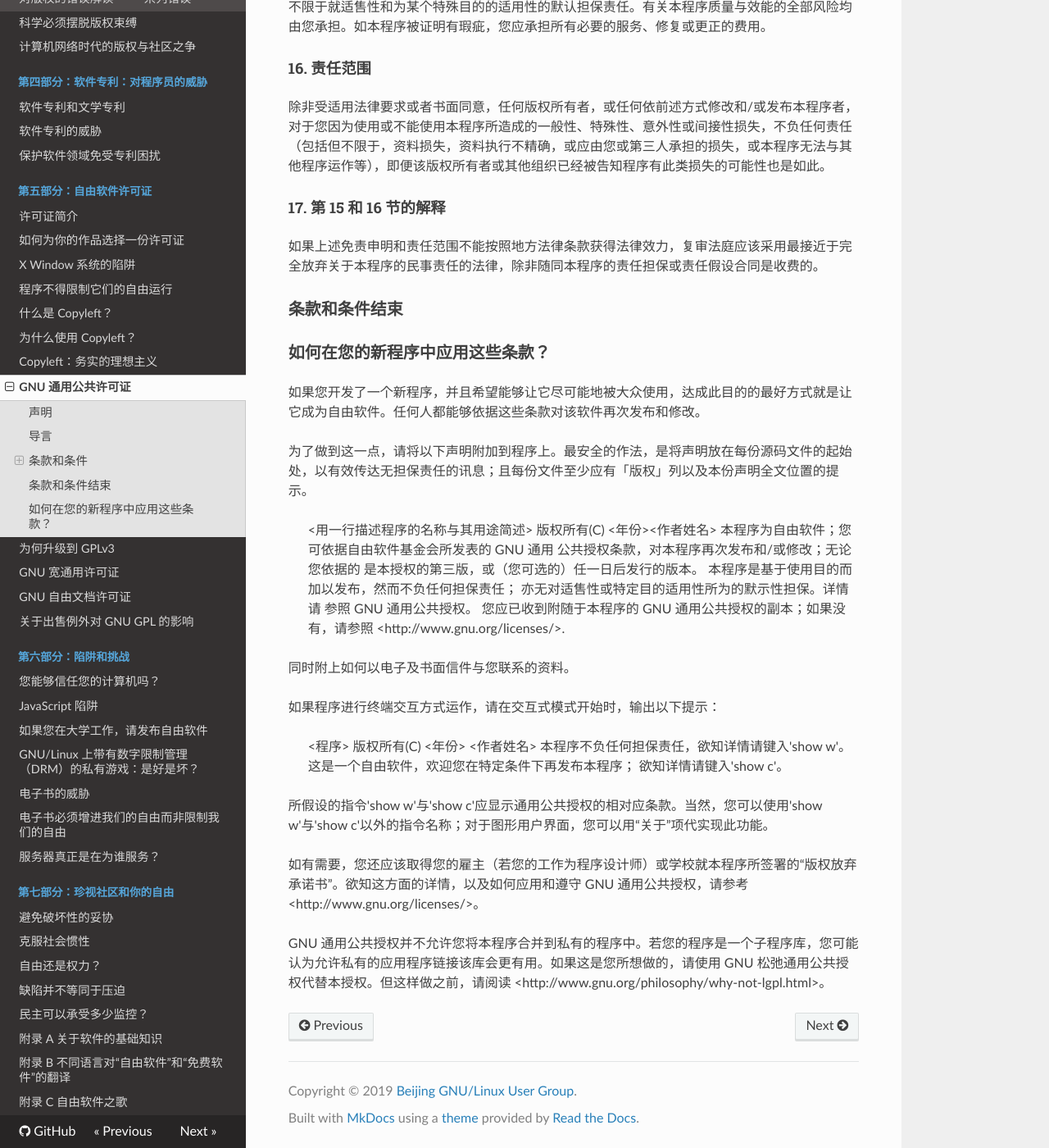
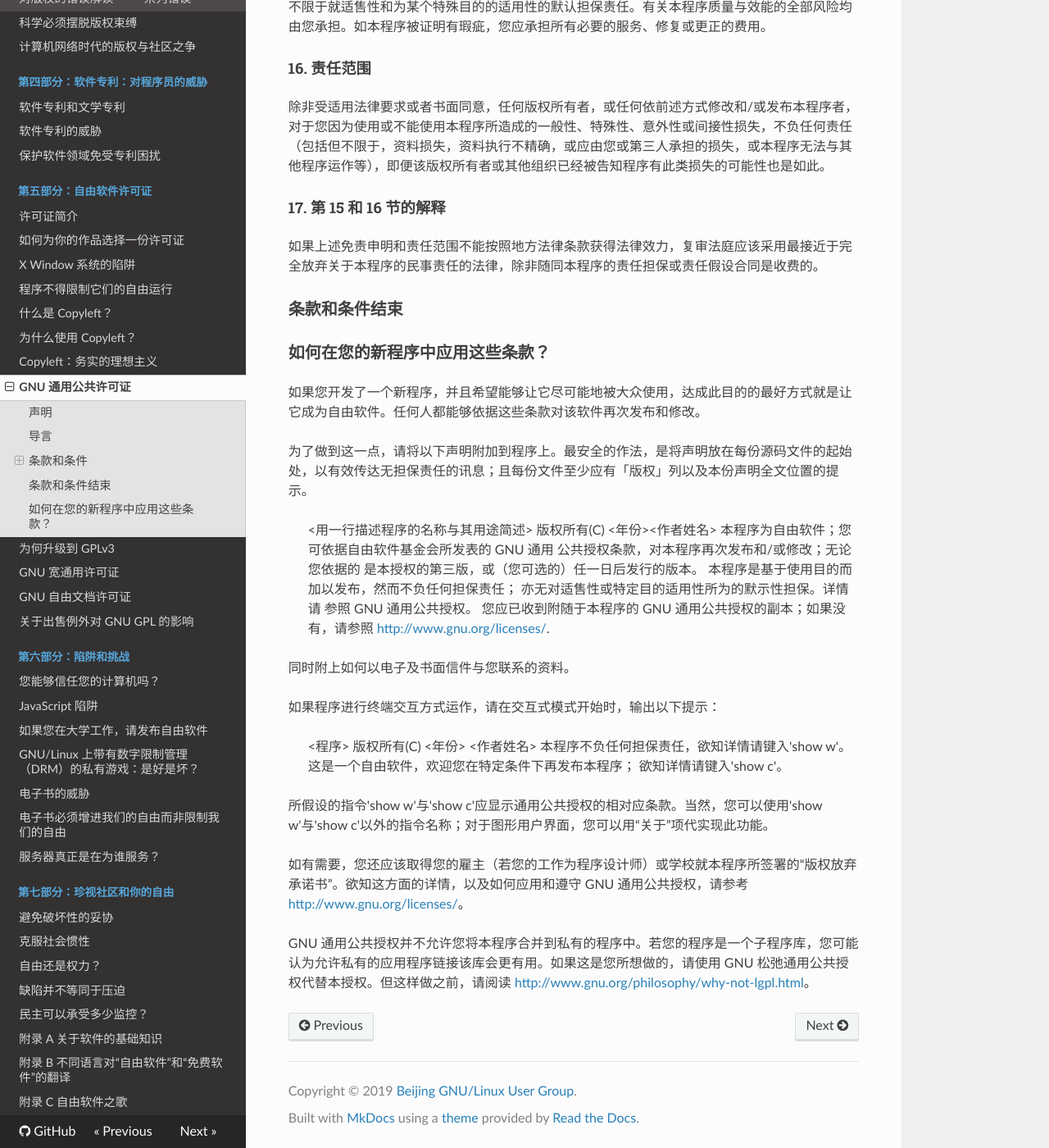
Before and after one commit to beijinglug/fsfs-zh, an MkDocs documentation site: the page built from docs/gpl.md, in a window 1280 px wide and 1400 px high, scrolled down 9166 px. Shown: the whole window at 82% size. Built offline with MkDocs 1.6.1, drawn with Linux system fonts in a browser that asks for light colours; nearby versions of some CDN libraries.

Commit message:
fix invalid link x2

```diff
--- a/docs/gpl.md
+++ b/docs/gpl.md
@@ -256,7 +256,7 @@ f. 要求任何发布该材料（或其修改版本）的人用对接收者的
 > 亦无对适售性或特定目的适用性所为的默示性担保。详情请
 > 参照 GNU 通用公共授权。
 > 您应已收到附随于本程序的 GNU 通用公共授权的副本；如果没有，请参照
-> <http://www.gnu.org/licenses/\>.
+> <http://www.gnu.org/licenses/>.
 
 同时附上如何以电子及书面信件与您联系的资料。
 
@@ -269,6 +269,6 @@ f. 要求任何发布该材料（或其修改版本）的人用对接收者的
 
 所假设的指令'show w'与'show c'应显示通用公共授权的相对应条款。当然，您可以使用'show w'与'show c'以外的指令名称；对于图形用户界面，您可以用“关于”项代实现此功能。
 
-如有需要，您还应该取得您的雇主（若您的工作为程序设计师）或学校就本程序所签署的“版权放弃承诺书”。欲知这方面的详情，以及如何应用和遵守 GNU 通用公共授权，请参考 <http://www.gnu.org/licenses/\>。
+如有需要，您还应该取得您的雇主（若您的工作为程序设计师）或学校就本程序所签署的“版权放弃承诺书”。欲知这方面的详情，以及如何应用和遵守 GNU 通用公共授权，请参考 <http://www.gnu.org/licenses/>。
 
-GNU 通用公共授权并不允许您将本程序合并到私有的程序中。若您的程序是一个子程序库，您可能认为允许私有的应用程序链接该库会更有用。如果这是您所想做的，请使用 GNU 松弛通用公共授权代替本授权。但这样做之前，请阅读 <http://www.gnu.org/philosophy/why-not-lgpl.html\>。
+GNU 通用公共授权并不允许您将本程序合并到私有的程序中。若您的程序是一个子程序库，您可能认为允许私有的应用程序链接该库会更有用。如果这是您所想做的，请使用 GNU 松弛通用公共授权代替本授权。但这样做之前，请阅读 <http://www.gnu.org/philosophy/why-not-lgpl.html>。
```
